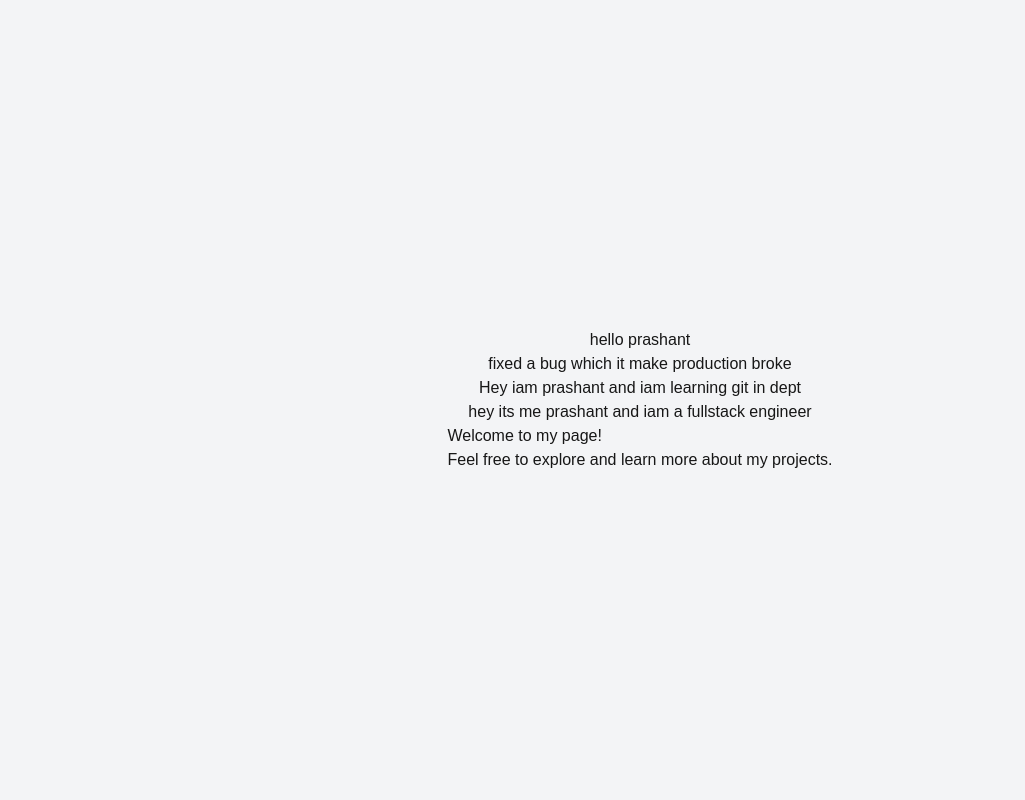
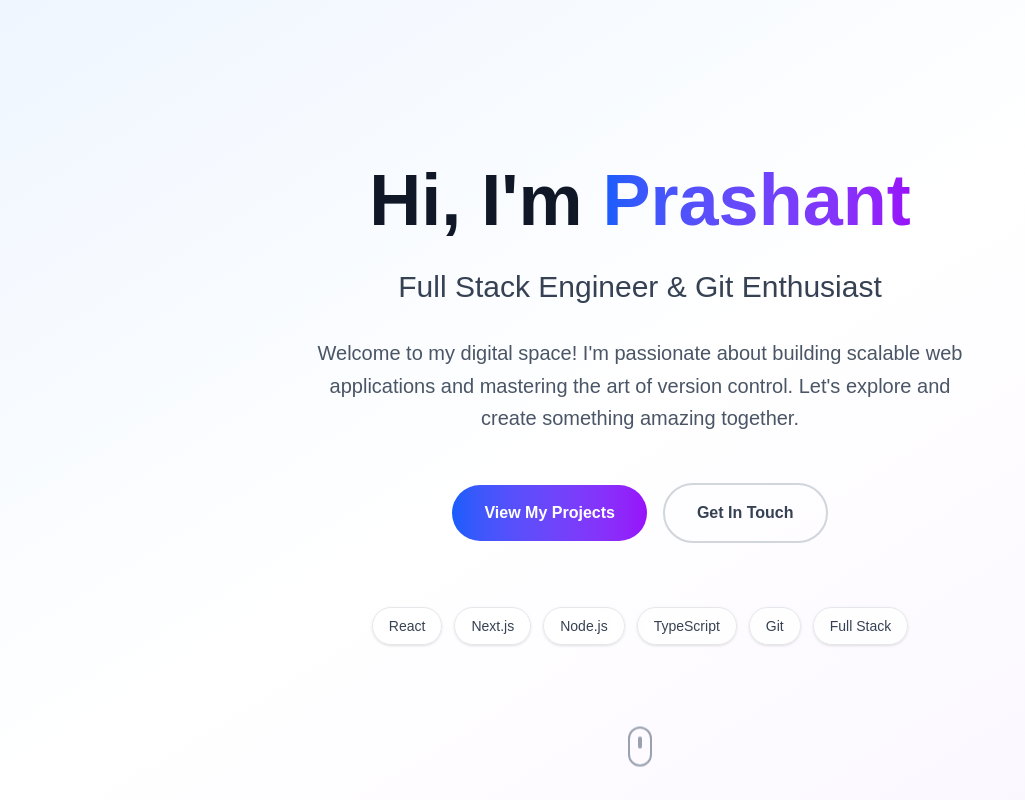
Before and after one commit to prashantbhoite123/Demo-repo-1, a Next.js app in the folder frontend/: page / in a window 1280 px wide. Shown: the whole page, without its empty margins (0-1025 px from the left). Built offline with nearby package versions, Linux system fonts and the light colour scheme.

Commit message:
modified home page to make hero section

```diff
--- a/frontend/src/app/page.tsx
+++ b/frontend/src/app/page.tsx
@@ -1,17 +1,58 @@
 export default function Home() {
   return (
-    <div className="flex flex-col items-center justify-center min-h-screen bg-gray-100">
-      hello prashant
-      <div>
-        <h2>fixed a bug which it make production broke</h2>
+    <div className="min-h-screen bg-gradient-to-br from-blue-50 via-white to-purple-50">
+      {/* Hero Section */}
+      <div className="flex flex-col items-center justify-center min-h-screen px-4 text-center">
+        <div className="max-w-4xl mx-auto">
+          {/* Main Heading */}
+          <h1 className="text-5xl md:text-7xl font-bold text-gray-900 mb-6 leading-tight">
+            Hi, I'm{' '}
+            <span className="bg-gradient-to-r from-blue-600 to-purple-600 bg-clip-text text-transparent">
+              Prashant
+            </span>
+          </h1>
+
+          {/* Subtitle */}
+          <h2 className="text-2xl md:text-3xl text-gray-700 mb-8 font-light">
+            Full Stack Engineer & Git Enthusiast
+          </h2>
+
+          {/* Description */}
+          <p className="text-lg md:text-xl text-gray-600 mb-12 max-w-2xl mx-auto leading-relaxed">
+            Welcome to my digital space! I'm passionate about building scalable web applications
+            and mastering the art of version control. Let's explore and create something amazing together.
+          </p>
+
+          {/* CTA Buttons */}
+          <div className="flex flex-col sm:flex-row gap-4 justify-center items-center">
+            <button className="px-8 py-4 bg-gradient-to-r from-blue-600 to-purple-600 text-white font-semibold rounded-full hover:shadow-lg transform hover:scale-105 transition-all duration-300">
+              View My Projects
+            </button>
+            <button className="px-8 py-4 border-2 border-gray-300 text-gray-700 font-semibold rounded-full hover:border-blue-500 hover:text-blue-600 transition-all duration-300">
+              Get In Touch
+            </button>
+          </div>
+
+          {/* Skills Tags */}
+          <div className="mt-16 flex flex-wrap justify-center gap-3">
+            {['React', 'Next.js', 'Node.js', 'TypeScript', 'Git', 'Full Stack'].map((skill) => (
+              <span
+                key={skill}
+                className="px-4 py-2 bg-white/70 backdrop-blur-sm border border-gray-200 rounded-full text-gray-700 text-sm font-medium shadow-sm hover:shadow-md transition-shadow duration-300"
+              >
+                {skill}
+              </span>
+            ))}
+          </div>
+        </div>
+
+        {/* Scroll Indicator */}
+        <div className="absolute bottom-8 left-1/2 transform -translate-x-1/2 animate-bounce">
+          <div className="w-6 h-10 border-2 border-gray-400 rounded-full flex justify-center">
+            <div className="w-1 h-3 bg-gray-400 rounded-full mt-2"></div>
+          </div>
+        </div>
       </div>
-      <h2>Hey iam prashant and iam learning git in dept </h2>
-      <h3>hey its me prashant and iam a fullstack engineer</h3>
-
-      <div>
-        <p>Welcome to my page!</p>
-        <p>Feel free to explore and learn more about my projects.</p>
-  </div>
     </div>
   )
 }
```
